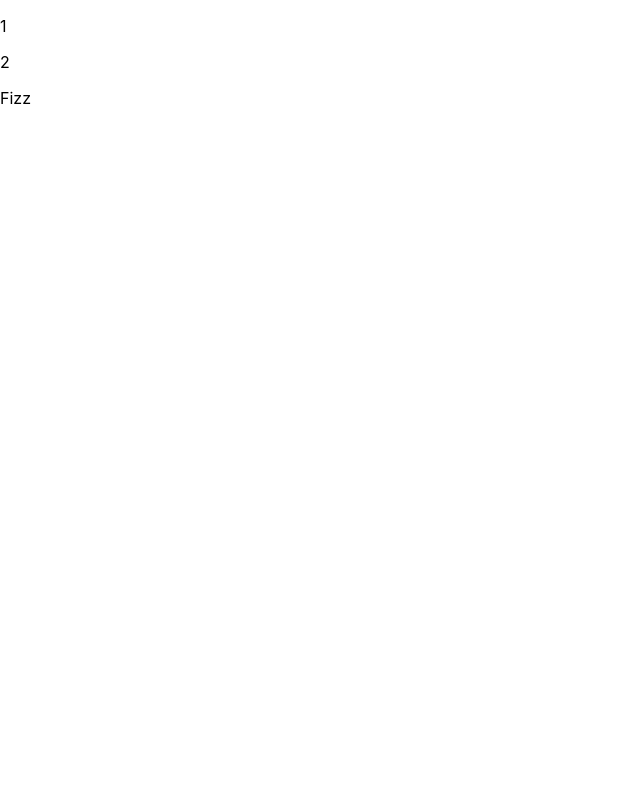
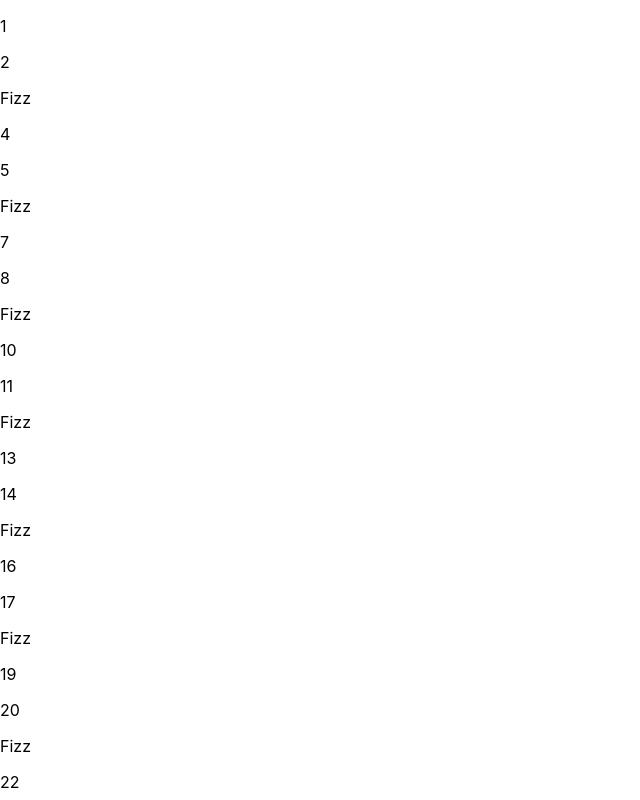
Before and after one commit to nanepallysaikumar/tdd-fizz-buzz-kata, a React (Create React App) app: page / in a window 1280 px wide. Shown: the top 800 px of the page, without its empty margins (0-640 px from the left). Built offline with nearby package versions, Linux system fonts and the light colour scheme.

Commit message:
Refractor: Dynamically generated numbers and fizz text based on the defined rules.

```diff
--- a/src/App.js
+++ b/src/App.js
@@ -1,9 +1,15 @@
+import { generateNumberListByMaxCount } from "./utility/generateNumberList";
+import { getReplacementTextByNumber } from "./validator/fizzBuzzRuleValidator";
+import { ParaGraph } from "./components/ParaGraph";
+
+const DEFAULT_MAX_COUNT = 100;
+
 function App() {
   return (
     <div className="App">
-      <p data-testid="text-1">1</p>
-      <p data-testid="text-2">2</p>
-      <p data-testid="text-3">Fizz</p>
+      {generateNumberListByMaxCount(DEFAULT_MAX_COUNT).map((item, index) => (
+        <ParaGraph item={getReplacementTextByNumber(item)} index={index} />
+      ))}
     </div>
   );
 }
--- /dev/null
+++ b/src/components/ParaGraph.js
@@ -0,0 +1,7 @@
+const ParaGraph = ({ item, index }) => (
+  <p data-testid={`text-${index + 1}`} key={index}>
+    {item}
+  </p>
+);
+
+export { ParaGraph };
--- /dev/null
+++ b/src/rules/fizzRule.js
@@ -0,0 +1,6 @@
+const fizzRule = {
+  matches: (number) => number % 3 === 0,
+  getReplacementText: () => "Fizz",
+};
+
+export { fizzRule };
--- /dev/null
+++ b/src/rules/index.js
@@ -0,0 +1,5 @@
+import { fizzRule } from "./fizzRule";
+
+const rules = [fizzRule];
+
+export { rules };
--- /dev/null
+++ b/src/utility/generateNumberList.js
@@ -0,0 +1,9 @@
+function generateNumberListByMaxCount(maxCount) {
+  const numberList = [];
+  for (let count = 1; count <= maxCount; count++) {
+    numberList.push(count);
+  }
+  return numberList;
+}
+
+export { generateNumberListByMaxCount };
--- /dev/null
+++ b/src/validator/fizzBuzzRuleValidator.js
@@ -0,0 +1,12 @@
+import { rules } from "../rules";
+
+const getReplacementTextByNumber = (number) => {
+  for (const rule of rules) {
+    if (rule.matches(number)) {
+      return rule.getReplacementText();
+    }
+  }
+  return number;
+};
+
+export { getReplacementTextByNumber };
```
